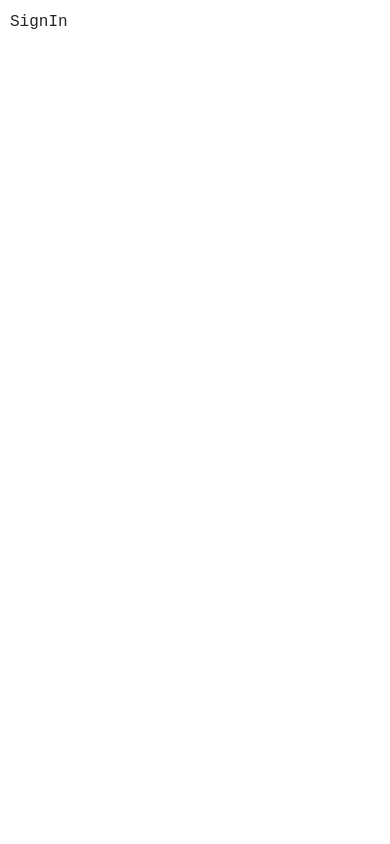
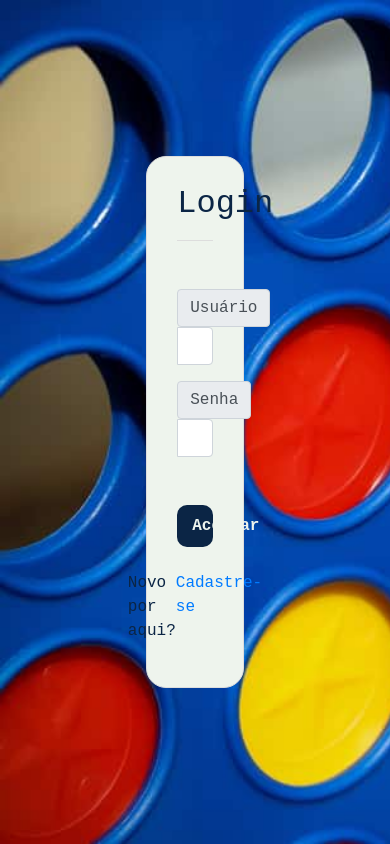
Before and after one commit to AugustoYukio/Connect-4, a React (Create React App) app: page /connect4/signin in a window 390 px wide. Built offline with nearby package versions, Linux system fonts and the light colour scheme.

Commit message:
Adiciona o design da página de Login. Falta tornar o design responsivo.

```diff
--- a/src/App.css
+++ b/src/App.css
@@ -15,6 +15,5 @@
   box-sizing: border-box;
   height: 100vh;
 
-  padding: 10px;
   font-family: monospace;
 }
--- a/src/components/Card/Card.css
+++ b/src/components/Card/Card.css
@@ -17,3 +17,8 @@
 .CardTitle {
   text-align: center;
 }
+
+.CardFooter {
+  display: flex;
+  justify-content: center;
+}
--- a/src/components/Card/Card.jsx
+++ b/src/components/Card/Card.jsx
@@ -1,19 +1,22 @@
 import './Card.css';
 import React from 'react';
+import { Link } from 'react-router-dom';
 
-/*
-
-    Criado por: Thiago Carvalho Füllenbach
-    Data: 01/10/2022
-
-*/
-
-export default ({ title = "Título padrão", ...props }) => {
+export default ({ title = "Título padrão", footerText, linkUrl, textLink, ...props }) => {
     return (
         <div className='Card'>
-            <h2 className='CardTitle'>{title}</h2>
+            <h2 className='CardTitle my-2'>{title}</h2>
             <hr />
             <div className='CardContent'>{props.children}</div>
+            { linkUrl &&
+                <div className='mt-4 CardFooter'>
+                    {footerText} &nbsp;
+                    <Link className='CardLink' to={linkUrl}>
+                        {textLink}
+                    </Link>
+                </div>
+            }
+
         </div>
     )
 }
--- a/src/components/Input/Input.jsx
+++ b/src/components/Input/Input.jsx
@@ -1,11 +1,18 @@
 import React from "react";
 import './Input.css';
 
-export default ({ inputType = "text", inputName, inputPlaceholder = "", label }) => {
+export default ({ inputType = "text", inputName, inputPlaceholder = "", label, ...props }) => {
     return (
         <div className="input-group mb-3">
             <label className="input-group-text" htmlFor={inputName}>{label}</label>
-            <input className="form-control" id={inputName} name={inputName} type={inputType} placeholder={inputPlaceholder} />
+            <input
+                className="form-control"
+                id={inputName}
+                name={inputName}
+                type={inputType}
+                placeholder={inputPlaceholder}
+                { ...props }
+            />
         </div>
     )
 }
--- a/src/pages/SignIn/SignIn.css
+++ b/src/pages/SignIn/SignIn.css
@@ -0,0 +1,20 @@
+.SignIn {
+  background-image: url("../../res/img/fundo.png");
+  background-repeat: no-repeat;
+  background-size: cover;
+
+  height: 100vh;
+
+  display: flex;
+  flex-direction: column;
+  justify-content: center;
+  align-items: center;
+}
+
+.SignIn .Card {
+  width: 25%;
+}
+
+.SignIn .Button {
+  width: 100%;
+}
--- a/src/pages/SignIn/SingIn.jsx
+++ b/src/pages/SignIn/SingIn.jsx
@@ -1,8 +1,35 @@
-import React from "react";
+import React, { useState } from "react";
 import './SignIn.css';
+import Card from "../../components/Card/Card";
+import Input from "../../components/Input/Input";
+import Button from "../../components/Button/Button";
 
 export default () => {
+    const [login, setLogin] = useState("");
+    const [pwd, setPwd] = useState("");
+
     return (
-        <p>SignIn</p>
+        <div className='SignIn'>
+            <Card title="Login" footerText="Novo por aqui?" linkUrl="/signup" textLink="Cadastre-se">
+                <form>
+                    <div className="form-group my-5">
+                        <Input
+                            inputName="usuario"
+                            label="Usuário"
+                            value={login}
+                            onChange={e => setLogin(e.target.value)}
+                        />
+                        <Input
+                            inputType="password"
+                            inputName="senha"
+                            label="Senha"
+                            value={pwd}
+                            onChange={e => setPwd(e.target.value)}
+                        />
+                    </div>
+                    <Button text="Acessar" type="submit" />
+                </form>
+            </Card>
+        </div>
     )
 }
```
